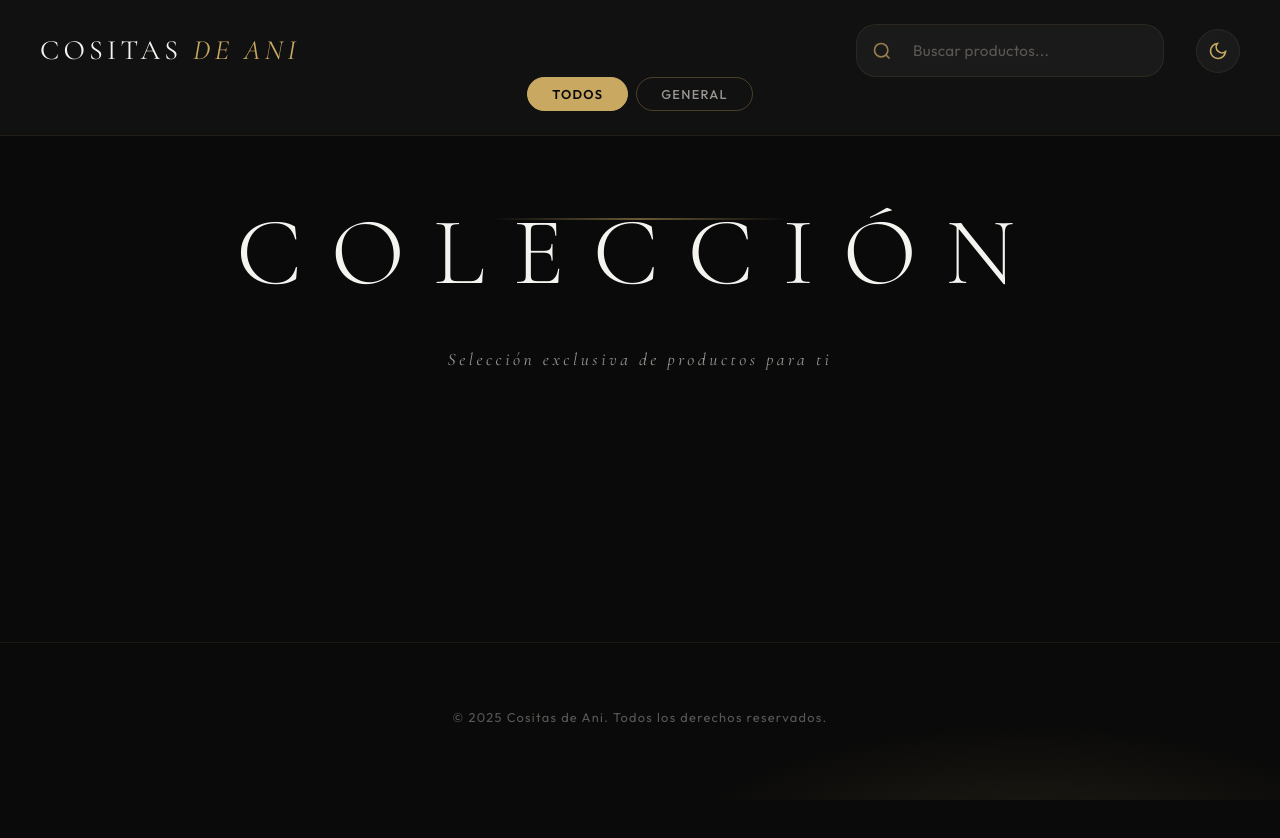
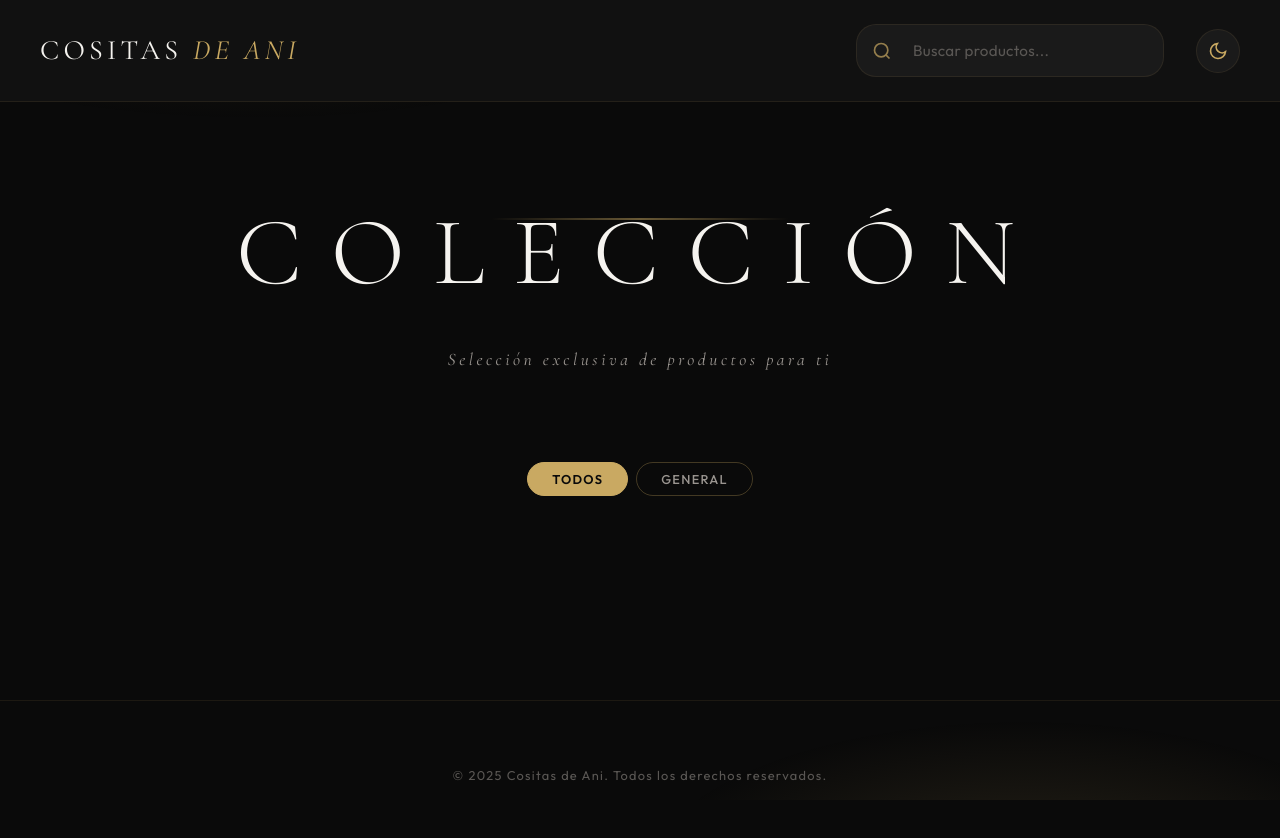
Before and after one commit to reimondpc/cositas-de-ani, a website: page index.html in a window 1280 px wide. Before the commit the page ends 800 px from the top, so only its background shows below. Drawn offline with nearby package versions, Linux system fonts and the light colour scheme; no server answers.

Commit message:
fix: move categories from navbar to below hero section

```diff
--- a/index.html
+++ b/index.html
@@ -66,13 +66,14 @@
                 </button>
             </div>
         </div>
-        <div class="categories"></div>
     </header>
 
     <section class="hero">
         <h2 class="hero-title">Colección</h2>
         <p class="hero-subtitle">Selección exclusiva de productos para ti</p>
     </section>
+
+    <div class="categories"></div>
 
     <main class="main">
         <div id="productsGrid" class="products-grid"></div>
--- a/style.css
+++ b/style.css
@@ -240,6 +240,8 @@ body::before {
     display: flex;
     gap: var(--space-sm);
     justify-content: center;
+    flex-wrap: wrap;
+    margin: var(--space-lg) var(--space-xl) 0;
 }
 
 .category-btn {
```
